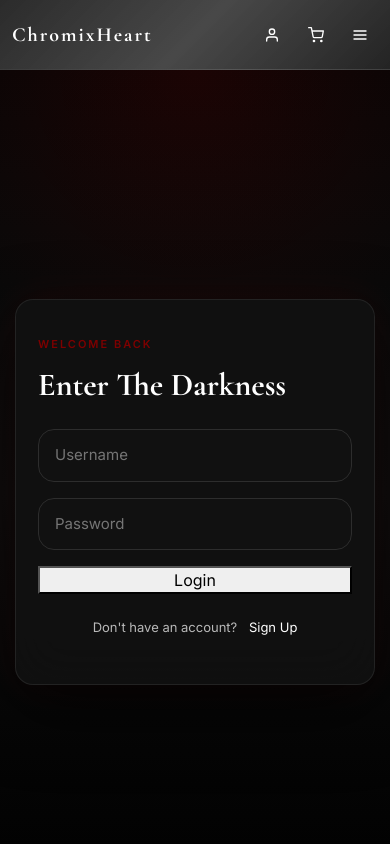
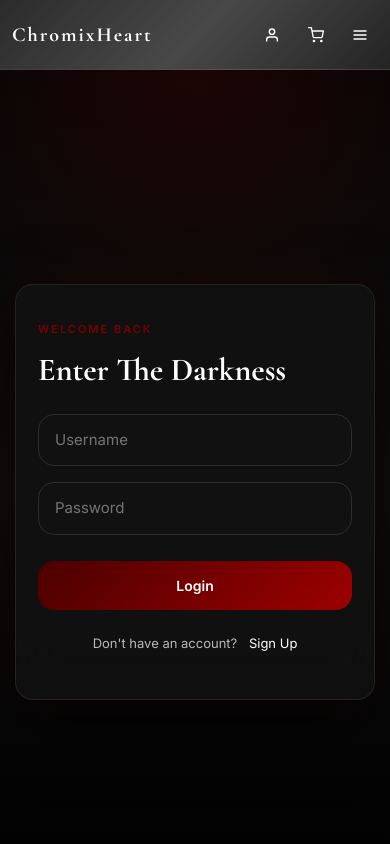
Before and after one commit to carseneptuns/ChromixHeart, a React (Vite) app in the folder client/: page /login in a window 390 px wide. Shown: the top 844 px of the page. Built offline with nearby package versions, Linux system fonts and the light colour scheme; some icons are missing.

Commit message:
no longer human

```diff
--- a/client/src/pages/Login.jsx
+++ b/client/src/pages/Login.jsx
@@ -87,7 +87,10 @@ function Login() {
                                 required
                             />
 
-                            <button type="submit">
+                            <button
+                                type="submit"
+                                className="auth-submit"
+                            >
                                 Login
                             </button>
 
--- a/client/src/styles/login.css
+++ b/client/src/styles/login.css
@@ -67,9 +67,18 @@
     0 0 15px rgba(139,0,0,.3);
 }
 
+/* ==========================
+   SUBMIT BUTTON
+========================== */
+
+.auth-card form > button[type="submit"],
 .auth-submit{
+
     margin-top:10px;
     padding:17px;
+
+    width:100%;
+
     border:none;
     border-radius:50px;
 
@@ -79,19 +88,25 @@
         #9d0000
     );
 
-    color:white;
+    color:#fff;
+
     font-size:16px;
     font-weight:600;
 
     cursor:pointer;
+
     transition:.4s;
+
 }
 
+.auth-card form > button[type="submit"]:hover,
 .auth-submit:hover{
+
     transform:translateY(-3px);
 
     box-shadow:
-    0 0 25px rgba(139,0,0,.35);
+        0 0 25px rgba(139,0,0,.35);
+
 }
 .auth-card p{
     margin-top:30px;
@@ -235,9 +250,11 @@
         font-size:15px;
     }
 
+    .auth-card form > button[type="submit"],
     .auth-submit{
-    padding:15px;
-    font-size:15px;
+        padding:15px;
+        font-size:15px;
+
 }
     .auth-card p{
         margin-top:24px;
@@ -272,9 +289,13 @@
         border-radius:16px;
     }
 
+    .auth-card form > button[type="submit"],
     .auth-submit{
-    padding:15px;
-    font-size:15px;
+
+        padding:14px;
+        font-size:14px;
+        border-radius:16px;
+
 }
 
     .auth-card p{
```
